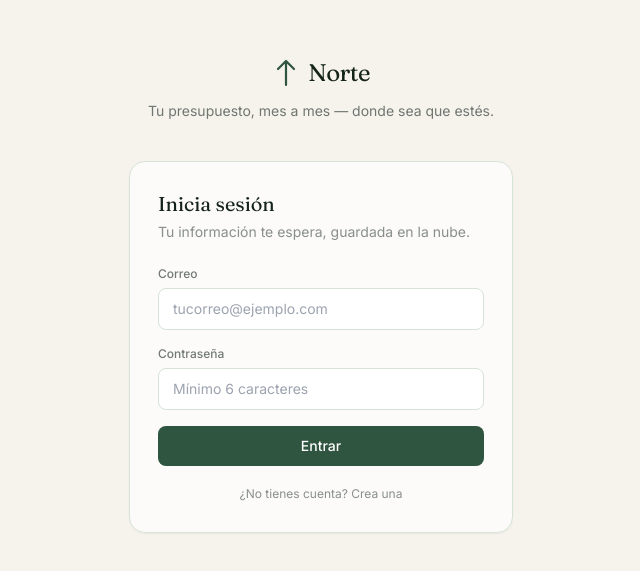
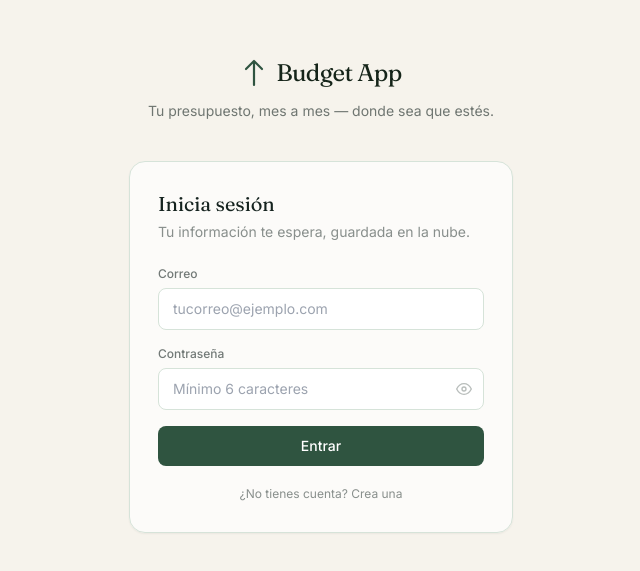
Before and after one commit to AdrianAtenciaCaly/Budget-App, a React (Vite) app: page / in a window 1280 px wide. Shown: the part 105-676 px from the top of the page, without its empty margins (319-959 px from the left). Built offline with nearby package versions, Linux system fonts and the light colour scheme; no server answers.

Commit message:
update traffic light, name

```diff
--- a/index.html
+++ b/index.html
@@ -3,7 +3,7 @@
   <head>
     <meta charset="UTF-8" />
     <meta name="viewport" content="width=device-width, initial-scale=1.0" />
-    <title>Norte — Tu presupuesto, mes a mes</title>
+    <title>Budget App — Tu presupuesto, mes a mes</title>
     <link rel="preconnect" href="https://fonts.googleapis.com" />
     <link rel="preconnect" href="https://fonts.gstatic.com" crossorigin />
     <link
--- a/src/components/HealthBar.tsx
+++ b/src/components/HealthBar.tsx
@@ -18,13 +18,20 @@ export default function HealthBar({ ingresos, basicos, noEsenciales, ahorro }: P
   const pAhorro = Math.min((ahorro / safe) * 100, 100)
 
   const pctBasico = ingresos > 0 ? basicos / ingresos : 0
-  let estado: { color: string; label: string; ring: string }
-  if (pctBasico <= 0.5 && total <= ingresos) {
-    estado = { color: 'bg-moss-500', label: 'Saludable — 50/30/20 en buen rumbo', ring: 'ring-moss-300' }
-  } else if (total <= ingresos) {
-    estado = { color: 'bg-amber-400', label: 'Ajustado — vigila tus gastos básicos', ring: 'ring-amber-400' }
+  const sinDatos = ingresos === 0 && basicos === 0 && noEsenciales === 0 && ahorro === 0
+  let estado: { color: string; label: string }
+  if (sinDatos) {
+    estado = { color: 'bg-ink/20', label: 'Aún sin datos — empieza registrando tus ingresos' }
+  } else if (ingresos === 0) {
+    estado = { color: 'bg-ink/20', label: 'Faltan los ingresos — agrégalos arriba para ver tu balance' }
+  } else if (total > ingresos) {
+    estado = { color: 'bg-clay', label: 'Gastos por encima del ingreso — revisa tus números' }
+  } else if (ahorro === 0) {
+    estado = { color: 'bg-amber-400', label: 'Sin ahorro planificado — considera reservar algo' }
+  } else if (pctBasico > 0.5) {
+    estado = { color: 'bg-amber-400', label: 'Básicos sobre el 50% — pero tienes ahorro, bien' }
   } else {
-    estado = { color: 'bg-clay', label: 'En rojo — los gastos superan el ingreso', ring: 'ring-clay' }
+    estado = { color: 'bg-moss-500', label: 'En buen rumbo — ingresos, gastos y ahorro balanceados' }
   }
 
   return (
--- a/src/pages/Login.tsx
+++ b/src/pages/Login.tsx
@@ -8,6 +8,7 @@ export default function Login() {
   const [loading, setLoading] = useState(false)
   const [error, setError] = useState<string | null>(null)
   const [info, setInfo] = useState<string | null>(null)
+  const [showPassword, setShowPassword] = useState(false)
 
   async function handleSubmit(e: React.FormEvent) {
     e.preventDefault()
@@ -38,7 +39,7 @@ export default function Login() {
             <svg width="28" height="28" viewBox="0 0 28 28" fill="none">
               <path d="M14 2 L14 26 M14 2 L22 10 M14 2 L6 10" stroke="#2f5440" strokeWidth="2.2" strokeLinecap="round" strokeLinejoin="round"/>
             </svg>
-            <span className="font-display text-2xl tracking-tight text-moss-900">Norte</span>
+            <span className="font-display text-2xl tracking-tight text-moss-900">Budget App</span>
           </div>
           <p className="text-sm text-ink/60">Tu presupuesto, mes a mes — donde sea que estés.</p>
         </div>
@@ -65,15 +66,36 @@ export default function Login() {
             </div>
             <div>
               <label className="block text-xs font-medium text-ink/60 mb-1.5">Contraseña</label>
+              <div className="relative">
                 <input
-                type="password"
+                  type={showPassword ? 'text' : 'password'}
                   required
                   minLength={6}
                   value={password}
                   onChange={(e) => setPassword(e.target.value)}
-                className="w-full rounded-lg border border-moss-100 bg-white px-3.5 py-2.5 text-sm outline-none focus:ring-2 focus:ring-moss-300 transition"
+                  className="w-full rounded-lg border border-moss-100 bg-white px-3.5 py-2.5 pr-10 text-sm outline-none focus:ring-2 focus:ring-moss-300 transition"
                   placeholder="Mínimo 6 caracteres"
                 />
+                <button
+                  type="button"
+                  onClick={() => setShowPassword((v) => !v)}
+                  className="absolute right-3 top-1/2 -translate-y-1/2 text-ink/30 hover:text-ink/60 transition"
+                  aria-label={showPassword ? 'Ocultar contraseña' : 'Ver contraseña'}
+                >
+                  {showPassword ? (
+                    <svg xmlns="http://www.w3.org/2000/svg" width="16" height="16" viewBox="0 0 24 24" fill="none" stroke="currentColor" strokeWidth="2" strokeLinecap="round" strokeLinejoin="round">
+                      <path d="M17.94 17.94A10.07 10.07 0 0 1 12 20c-7 0-11-8-11-8a18.45 18.45 0 0 1 5.06-5.94"/>
+                      <path d="M9.9 4.24A9.12 9.12 0 0 1 12 4c7 0 11 8 11 8a18.5 18.5 0 0 1-2.16 3.19"/>
+                      <line x1="1" y1="1" x2="23" y2="23"/>
+                    </svg>
+                  ) : (
+                    <svg xmlns="http://www.w3.org/2000/svg" width="16" height="16" viewBox="0 0 24 24" fill="none" stroke="currentColor" strokeWidth="2" strokeLinecap="round" strokeLinejoin="round">
+                      <path d="M1 12s4-8 11-8 11 8 11 8-4 8-11 8-11-8-11-8z"/>
+                      <circle cx="12" cy="12" r="3"/>
+                    </svg>
+                  )}
+                </button>
+              </div>
             </div>
 
             {error && (
--- a/src/pages/Proyeccion.tsx
+++ b/src/pages/Proyeccion.tsx
@@ -78,7 +78,7 @@ export default function Proyeccion({ userId }: { userId: string }) {
           <h1 className="font-display text-2xl text-ink">Proyección</h1>
           <p className="text-sm text-ink/50 mt-1">
             Solo se proyectan los meses que ya tienen presupuesto creado en "Presupuesto". Los meses futuros sin datos
-            aparecen en cero — visítalos una vez para que Norte copie tu plan hacia adelante.
+            aparecen en cero — visítalos una vez para que Budget App copie tu plan hacia adelante.
           </p>
         </div>
         <select
```
Also changed, not shown: 2 other files (tests, documents, lock files or other folders). Lines whose indentation alone changed are shown as unchanged.
